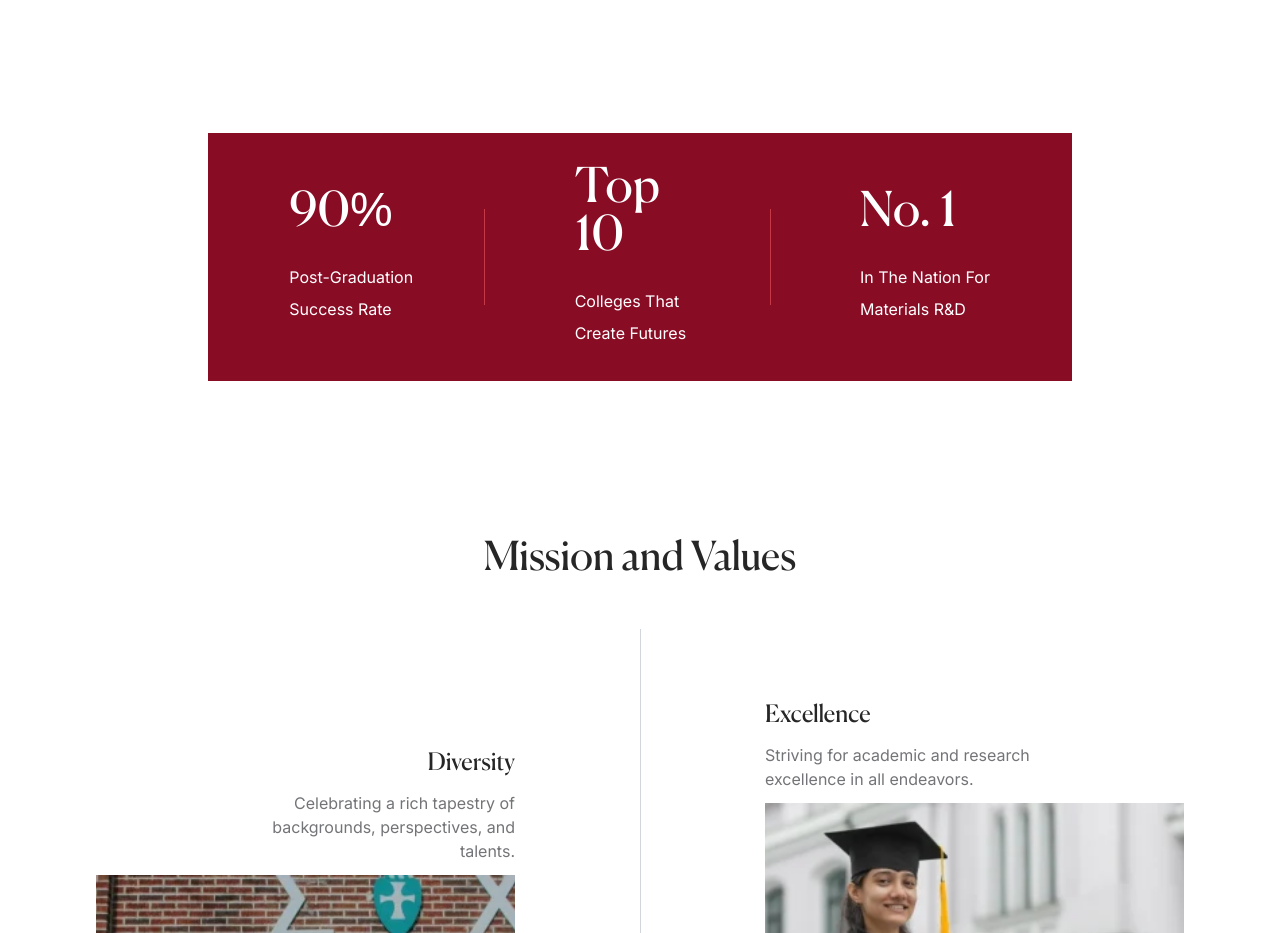
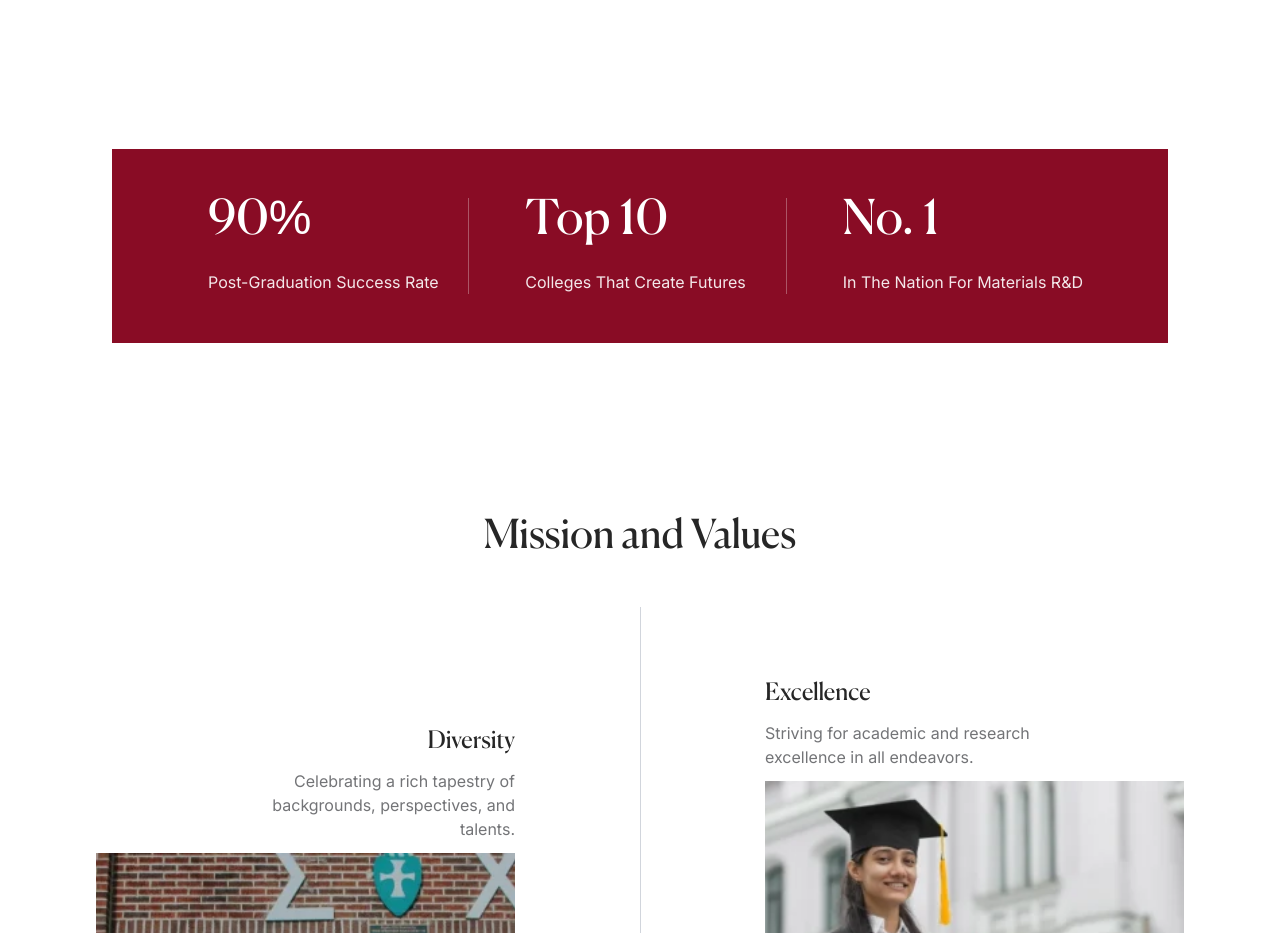
Before and after one commit to Kwasi-1/school-template-v1, a Next.js app: page /about in a window 1280 px wide. Shown: the part 1280-2213 px from the top of the page. Built offline with nearby package versions, Linux system fonts and the light colour scheme.

Commit message:
make minor style change to hero

```diff
--- a/components/about/AboutSection.tsx
+++ b/components/about/AboutSection.tsx
@@ -13,8 +13,8 @@ const AboutSection = () => {
         <h2 className="text-4xl text-text-primary">{overview.title}</h2>
 
         {/* Separator & Text */}
-        <div className="flex gap-[50px] ">
-          <div className="border-l border-gray-300"></div>
+        <div className="flex md:gap-[50px] ">
+          <div className="hidden md:block border-l border-gray-300"></div>
           <p className="leading-relaxed">{overview.welcomeText}</p>
         </div>
       </div>
--- a/components/about/StatsSection.tsx
+++ b/components/about/StatsSection.tsx
@@ -1,24 +1,121 @@
 "use client";
 
+import { useState, useEffect, useRef } from "react";
 import { aboutContent } from "@/content/about";
+
+// Counter animation hook
+const useCountUp = (
+  end: number | string,
+  duration: number = 2000,
+  startOnView: boolean = true,
+) => {
+  const [count, setCount] = useState(0);
+  const [hasAnimated, setHasAnimated] = useState(false);
+  const ref = useRef<HTMLDivElement>(null);
+
+  // Parse the value - extract number and suffix
+  const parseValue = (value: string | number) => {
+    if (typeof value === "number")
+      return { num: value, prefix: "", suffix: "" };
+
+    const match = value.match(/^([^\d]*)(\d+)(.*)$/);
+    if (match) {
+      return {
+        prefix: match[1],
+        num: parseInt(match[2], 10),
+        suffix: match[3],
+      };
+    }
+    return { prefix: "", num: 0, suffix: value };
+  };
+
+  const { prefix, num, suffix } = parseValue(end);
+
+  useEffect(() => {
+    if (!startOnView || hasAnimated) return;
+
+    const observer = new IntersectionObserver(
+      (entries) => {
+        if (entries[0].isIntersecting && !hasAnimated) {
+          setHasAnimated(true);
+          animateCount();
+        }
+      },
+      { threshold: 0.3 },
+    );
+
+    if (ref.current) {
+      observer.observe(ref.current);
+    }
+
+    return () => observer.disconnect();
+  }, [hasAnimated, startOnView]);
+
+  const animateCount = () => {
+    const startTime = Date.now();
+    const animate = () => {
+      const elapsed = Date.now() - startTime;
+      const progress = Math.min(elapsed / duration, 1);
+
+      // Easing function for smooth animation
+      const easeOutQuart = 1 - Math.pow(1 - progress, 4);
+
+      setCount(Math.floor(easeOutQuart * num));
+
+      if (progress < 1) {
+        requestAnimationFrame(animate);
+      }
+    };
+    requestAnimationFrame(animate);
+  };
+
+  return { count, prefix, suffix, ref };
+};
+
+// Individual stat counter component
+const StatCounter = ({ value, label }: { value: string; label: string }) => {
+  const { count, prefix, suffix, ref } = useCountUp(value, 2000);
+
+  return (
+    <div ref={ref} className="flex flex-col items-start">
+      <h2 className="text-4xl sm:text-5xl font-medium pb-2 md:pb-4">
+        {prefix}
+        {count}
+        {suffix}
+      </h2>
+      <p className="text-sm sm:text-base mt-2 leading-relaxed opacity-90 text-center md:text-left">
+        {label}
+      </p>
+    </div>
+  );
+};
 
 const StatsSection = () => {
   const { stats } = aboutContent;
 
   return (
-    <section className="w-full px-4 xl:w-[70%] mx-auto my-12">
-      <div className="bg-primary text-white py-8 px-4">
-        <div className="grid grid-cols-1 md:grid-cols-3 text-center items-center gap-6">
+    <section className="w-full px-4 xl:w-[85%] 2xl:w-[70%] mx-auto my-12 md:my-16">
+      <div className="bg-primary text-white py-10 md:py-12 px-10 md:px-10 lg:px-16 rounded[10px]">
+        <div className="grid grid-cols-1 sm:grid-cols-2 md:grid-cols-3 gap-8 md:gap-6">
           {stats.map((stat, index) => (
-            <div key={index} className="flex flex-col relative justify-end">
-              <div className=" w-1/2 mx-auto text-left">
-                <h2 className="text-5xl pb-4">{stat.value}</h2>
-                <p className="text-base mt-2 leading-8">{stat.label}</p>
+            <div
+              key={index}
+              className="relative flex flex-col justify-center items-start py-4 md:py-0"
+            >
+              {/* Stat Content */}
+              <div className="w-full md:w-auto md:pl-4 lg:pl-8">
+                <StatCounter value={stat.value} label={stat.label} />
               </div>
 
-              {/* Divider (hidden on mobile, shown on larger screens) */}
+              {/* Divider - Vertical on desktop, Horizontal on mobile */}
               {index !== stats.length - 1 && (
-                <div className="hidden md:block absolute top-1/2 right-0 transform -translate-y-1/2 h-24 border-r border-red-400/50"></div>
+                <>
+                  {/* Horizontal divider for mobile */}
+                  <div className="hidden w-16 h-px bg-white/30 mt-6" />
+
+                  {/* Vertical divider for tablet and up */}
+                  <div className="hidden md:block absolute top-1/2 right-0 transform -translate-y-1/2 h-20 lg:h-24 border-r border-white/30" />
+                </>
               )}
             </div>
           ))}
--- a/components/common/Hero.tsx
+++ b/components/common/Hero.tsx
@@ -30,7 +30,7 @@ const HeroSection = () => {
   const isLandingPage = pathname === "/";
   const containerClasses = isLandingPage
     ? "w-full container-lg mx-auto max-h-[600px] lg:max-h-[800px] h-full py-[80px] px-4 sm:px-6 md:px-12 lg:px-16 xl:px-0"
-    : "h-[60vh] px-4 sm:px-6 md:px-12";
+    : "h-[50vh] md:h-[60vh] px-4 sm:px-6 md:px-12";
 
   return (
     <section
@@ -40,7 +40,7 @@ const HeroSection = () => {
       {/* Background Image Slider */}
       <div
         className={`absolute inset-0 overflow-hidden ${
-          isLandingPage && "rounded-[20px] mx-4 lg:mx-0"
+          isLandingPage ? "md:rounded-[20px] md:mx-4 lg:mx-0" : "rounded-none md:rounded[20px] md:mx4"
         }`}
       >
         {!isLandingPage ? (
--- a/components/common/Navbar.tsx
+++ b/components/common/Navbar.tsx
@@ -232,6 +232,7 @@ export default function Navbar() {
                           <Link
                             key={subIndex}
                             href={subItem.href}
+                            onClick={() => setDropdownOpen("")}
                             onMouseEnter={() => setHoveredSubItem(subIndex)}
                             className={`group flex items-center justify-between p-4 rounded-[10px] transition-all duration-200 w-[60%] ${
                               hoveredSubItem === subIndex
--- a/components/fees/FeeCard.tsx
+++ b/components/fees/FeeCard.tsx
@@ -44,7 +44,7 @@ const FeeCard = ({ level, isActive, onClick }: FeeCardProps) => {
             Starting from
           </p>
           <p
-            className={`text-2xl md:text-3xl font-semibold ${isActive ? "text-white" : "text"}`}
+            className={`text-2xl md:text-3xl mt-2 ${isActive ? "text-white font-semibold" : " font-medium"}`}
           >
             {level.totalPerTerm}
             <span
```
